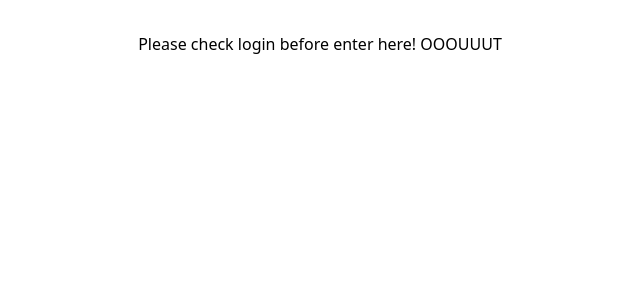
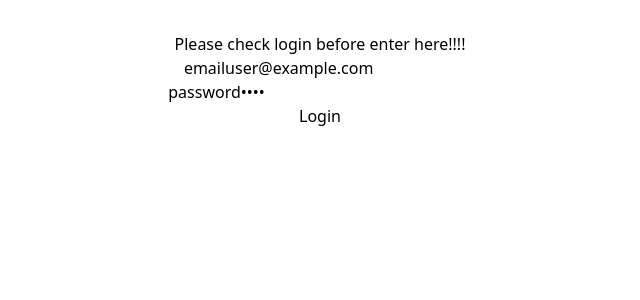
Before and after one commit to MiaraSatu/swaper-web-front-react, a React (Vite) app: page / in a window 1280 px wide. Shown: the top 300 px of the page, without its empty margins (320-960 px from the left). Built offline with nearby package versions, Linux system fonts and the light colour scheme.

Commit message:
create a login form to login

```diff
--- a/package.json
+++ b/package.json
@@ -15,6 +15,7 @@
     "@fortawesome/free-regular-svg-icons": "^6.5.2",
     "@fortawesome/free-solid-svg-icons": "^6.5.2",
     "@fortawesome/react-fontawesome": "^0.2.0",
+    "axios": "^1.7.9",
     "react": "^18.3.1",
     "react-dom": "^18.3.1",
     "react-router-dom": "^7.1.3"
--- /dev/null
+++ b/src/components/Login.jsx
@@ -0,0 +1,36 @@
+import { useState } from "react"
+import loginService from "../services/loginService"
+import { useAuth } from "../hooks/auth"
+
+const Login = () => {
+  const [email, setEmail] = useState("user@example.com")
+  const [password, setPassword] = useState("user")
+  const {login} = useAuth()
+
+  const submitFormHandler = async (e) => {
+    e.preventDefault()
+    const response = await loginService.apiLogin({username: email, password: password})
+    if(response.error) {
+      // display error
+    }
+    // get related user
+    console.log(response)
+  }
+
+  return <div>
+    Please check login before enter here!!!!
+    <form className="bock" onSubmit={submitFormHandler}>
+      <div>
+        <label htmlFor="f-email">email</label>
+        <input type="text" name="email" id="f-email" value={email} onChange={(e) => {setEmail(e.target.value)}} />
+      </div>
+      <div>
+        <label htmlFor="f-password">password</label>
+        <input type="password" name="password" id="f-password" value={password} onChange={(e) => {setPassword(e.target.value)}} />
+      </div>
+      <button type="submit">Login</button>
+    </form>
+  </div>
+}
+
+export default Login
--- a/src/components/Root.jsx
+++ b/src/components/Root.jsx
@@ -1,13 +1,14 @@
 import { RouterProvider } from "react-router-dom"
 import { useAuth } from "../hooks/auth"
 import { router } from "../router"
+import Login from "./Login"
 
 const Root = () => {
   const {isAuthenticated} = useAuth()
   if(isAuthenticated) {
     return <RouterProvider router={router} />
   }
-  return <div>Please check login before enter here! OOOUUUT</div>
+  return <Login />
 }
 
 export default Root
--- /dev/null
+++ b/src/services/api.js
@@ -0,0 +1,4 @@
+const BASE_URL = "http://localhost:8080"
+const API_URL = BASE_URL+"/api"
+
+export {BASE_URL, API_URL}
--- /dev/null
+++ b/src/services/loginService.js
@@ -0,0 +1,45 @@
+import axios from "axios"
+import { API_URL, BASE_URL } from "./api"
+
+const apiLogin = async (credentials) => {
+  let loginData = {}, error = null
+  // get token by credentials
+  await axios.post(BASE_URL+"/login", {}, {
+    'Content-Type': 'application/json',
+    auth: {
+      username: credentials.username,
+      password: credentials.password
+    }
+  })
+  .then(({data}) => {
+    loginData.token = data
+  })
+  .catch((error) => {
+    error = error
+  })
+  if(loginData.token) {
+    // get user by token
+    await axios.get(API_URL+"/user", {
+      headers: {
+        Authorization: 'bearer '+loginData.token
+      }
+    }).then(({data}) => {
+      loginData.user = data
+    }).catch((error) => {
+      console.error("Error appears", error)
+    })
+  }
+
+  return {loginData, error}
+}
+
+const testConnection = () => {
+  axios.get(BASE_URL+"/before_start/get_users").catch((error) => {console.error("error negga", error)}).then((response) => {console.log(response)})
+}
+
+const loginService = {
+  apiLogin,
+  testConnection
+}
+
+export default loginService
```
Also changed, not shown: 1 other file (tests, documents, lock files or other folders).
